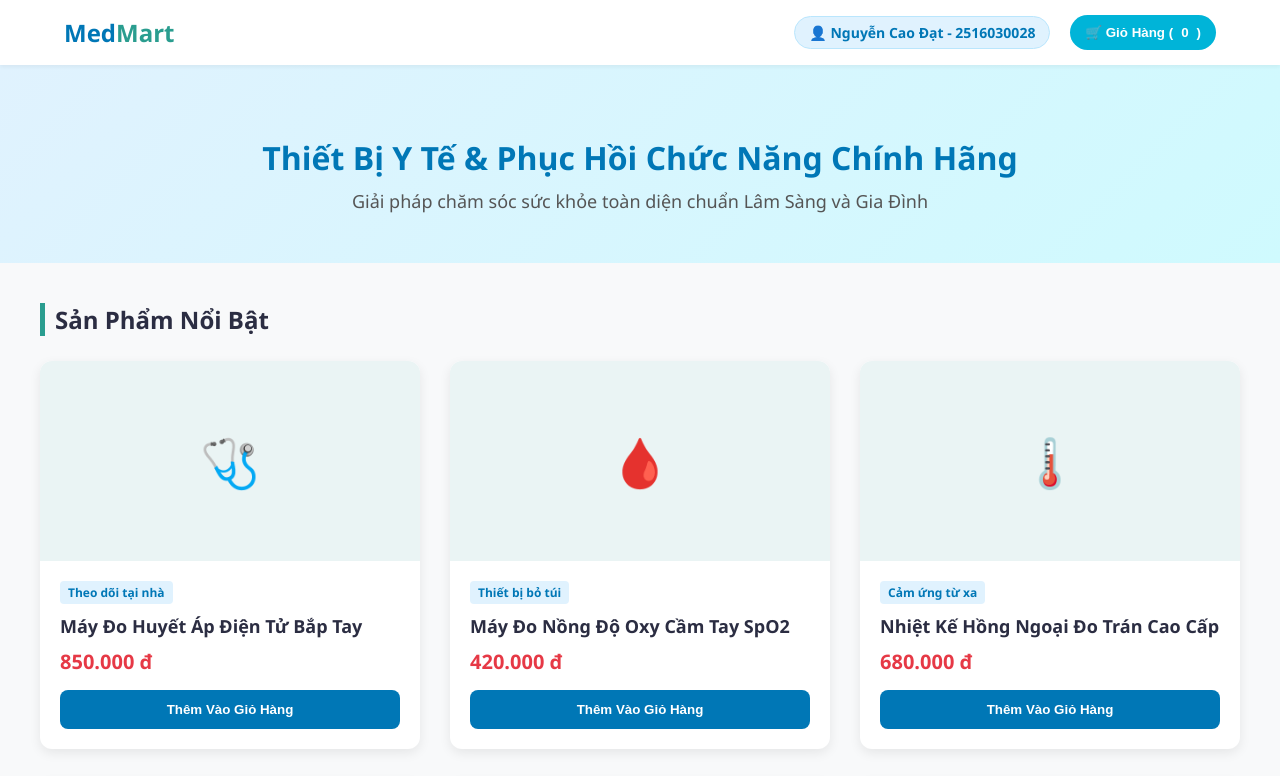
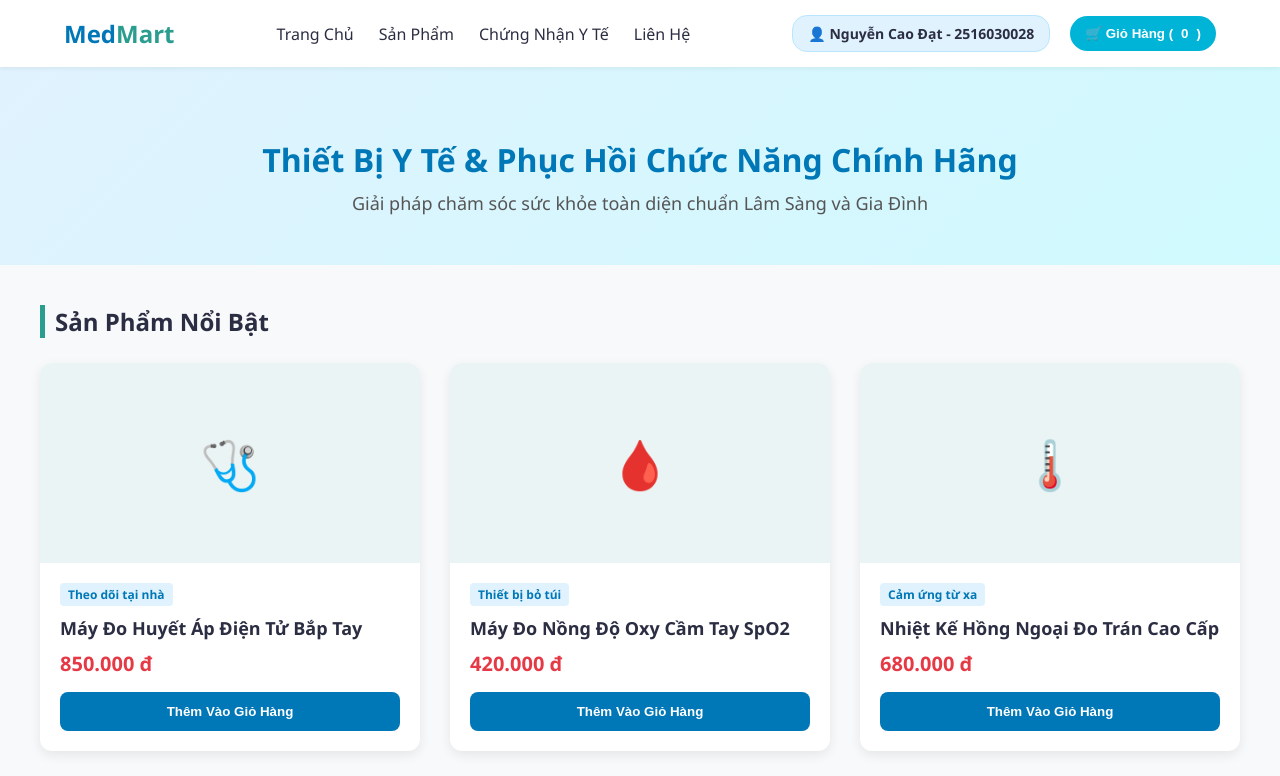
Before and after one commit to ncaodat72-cmyk/thiet-bi-y-te, a plain HTML site: page index.html in a window 1280 px wide. Shown: the top 776 px of the page. Drawn offline with Linux system fonts and the light colour scheme.

Commit message:
Add files via upload

```diff
--- a/index.html
+++ b/index.html
@@ -3,7 +3,7 @@
 <head>
     <meta charset="UTF-8">
     <meta name="viewport" content="width=device-width, initial-scale=1.0">
-    <title>MedMart - Nguyễn Cao Đạt (2516030028)</title>
+    <title>MedMart - Cửa Hàng Thiết Bị Y Tế Chính Hãng</title>
     <style>
         :root {
             --primary: #00b4d8;
@@ -45,20 +45,37 @@
 
         .logo span { color: var(--secondary); }
 
-        .user-info {
-            background-color: #e0f2fe;
-            color: var(--primary-dark);
-            padding: 6px 14px;
-            border-radius: 20px;
-            font-size: 14px;
-            font-weight: 600;
-            border: 1px solid #bae6fd;
+        .nav-links {
+            list-style: none;
+            display: flex;
+            gap: 25px;
+            margin: 0;
+            padding: 0;
         }
 
-        .nav-actions {
+        .nav-links a {
+            text-decoration: none;
+            color: var(--text-dark);
+            font-weight: 500;
+            transition: color 0.3s;
+        }
+
+        .nav-links a:hover { color: var(--primary); }
+
+        .nav-right {
             display: flex;
             align-items: center;
             gap: 20px;
+        }
+
+        .user-info {
+            font-size: 14px;
+            color: var(--text-dark);
+            font-weight: 600;
+            background: #e0f2fe;
+            padding: 8px 15px;
+            border-radius: 15px;
+            border: 1px solid #bae6fd;
         }
 
         .cart-icon-btn {
@@ -128,7 +145,7 @@
             display: flex;
             align-items: center;
             justify-content: center;
-            font-size: 48px;
+            font-size: 48px; /* Dùng tạm Emoji làm hình ảnh mẫu */
         }
 
         .product-info {
@@ -218,15 +235,10 @@
             background-color: var(--text-dark);
             color: white;
             text-align: center;
-            padding: 25px;
+            padding: 20px;
             margin-top: 40px;
             font-size: 14px;
-            line-height: 1.8;
-        }
-
-        footer .student-sig {
-            color: var(--primary);
-            font-weight: bold;
+            line-height: 1.6;
         }
     </style>
 </head>
@@ -234,8 +246,17 @@
 
     <nav>
         <a href="#" class="logo">Med<span>Mart</span></a>
-        <div class="nav-actions">
-            <div class="user-info"> 👤 Nguyễn Cao Đạt - 2516030028</div>
+        <ul class="nav-links">
+            <li><a href="#">Trang Chủ</a></li>
+            <li><a href="#">Sản Phẩm</a></li>
+            <li><a href="#">Chứng Nhận Y Tế</a></li>
+            <li><a href="#">Liên Hệ</a></li>
+        </ul>
+        <div class="nav-right">
+            <!-- Thêm thông tin sinh viên trên thanh Navbar -->
+            <div class="user-info">
+                👤 Nguyễn Cao Đạt - 2516030028
+            </div>
             <button class="cart-icon-btn" onclick="scrollToCart()">
                 🛒 Giỏ Hàng (<span id="cart-count">0</span>)
             </button>
@@ -257,19 +278,19 @@
                 <p style="color: #777;">Chưa có sản phẩm nào trong giỏ hàng.</p>
             </div>
             <div class="cart-total">Tổng thanh toán: <span id="cart-total-price" style="color:var(--danger)">0đ</span></div>
-
             <button class="btn-checkout" onclick="checkoutAlert()">Tiến Hành Đặt Hàng</button>
-
             <div style="clear: both;"></div>
         </div>
     </div>
 
     <footer>
+        <!-- Thêm thông tin sinh viên vào vùng Footer -->
         <p>© 2026 MedMart - Hệ thống phân phối thiết bị y tế đạt chuẩn ISO 13485.</p>
-        <p>Phát triển và Quản trị bởi sinh viên: <span class="student-sig">Nguyễn Cao Đạt</span> | Mã số sinh viên: <span class="student-sig">2516030028</span></p>
+        <p style="color: #a0aec0; margin-top: 5px; font-size: 13px;">Sinh viên thực hiện: <strong>Nguyễn Cao Đạt</strong> | MSV: <strong>2516030028</strong></p>
     </footer>
 
     <script>
+        // Mảng danh sách sản phẩm y tế giả lập
         const products = [
             { id: 101, name: "Máy Đo Huyết Áp Điện Tử Bắp Tay", price: 850000, tag: "Theo dõi tại nhà", icon: "🩺" },
             { id: 102, name: "Máy Đo Nồng Độ Oxy Cầm Tay SpO2", price: 420000, tag: "Thiết bị bỏ túi", icon: "🩸" },
@@ -279,11 +300,14 @@
             { id: 106, name: "Máy Tạo Oxy Y Tế Gia Đình 5 Lít", price: 8900000, tag: "Hỗ trợ thở khẩn cấp", icon: "🔋" }
         ];
 
+        // Mảng lưu trữ trạng thái giỏ hàng hiện tại
         let cart = [];
 
+        // HÀM HIỂN THỊ DANH SÁCH SẢN PHẨM LÊN GIAO DIỆN
         function displayProducts() {
             const container = document.getElementById('product-container');
             container.innerHTML = "";
+
             products.forEach(p => {
                 const card = `
                     <div class="product-card">
@@ -300,6 +324,7 @@
             });
         }
 
+        // HÀM THÊM SẢN PHẨM VÀO GIỎ HÀNG
         function addToCart(productId) {
             const product = products.find(p => p.id === productId);
             const cartItem = cart.find(item => item.id === productId);
@@ -312,10 +337,13 @@
             updateCartUI();
         }
 
+        // HÀM CẬP NHẬT GIAO DIỆN GIỎ HÀNG VÀ TÍNH TỔNG TIỀN
         function updateCartUI() {
+            // Cập nhật số lượng trên badge biểu tượng navbar
             const totalItems = cart.reduce((sum, item) => sum + item.quantity, 0);
             document.getElementById('cart-count').innerText = totalItems;
 
+            // Cập nhật chi tiết vùng giỏ hàng bên dưới
             const cartListContainer = document.getElementById('cart-items-list');
             const totalPriceContainer = document.getElementById('cart-total-price');
 
@@ -350,26 +378,29 @@
             totalPriceContainer.innerText = totalMoney.toLocaleString('vi-VN') + " đ";
         }
 
+        // HÀM XÓA SẢN PHẨM KHỎI GIỎ HÀNG
         function removeFromCart(productId) {
             cart = cart.filter(item => item.id !== productId);
             updateCartUI();
         }
 
+        // CUỘN TRANG XUỐNG VÙNG GIỎ HÀNG KHI BẤM NÚT TRÊN NAVBAR
         function scrollToCart() {
             document.getElementById('cart-anchor').scrollIntoView({ behavior: 'smooth' });
         }
 
-        // HÀM HIỂN THỊ THÔNG BÁO XÁC NHẬN ĐƠN HÀNG ĐỘC LẬP
+        // THÔNG BÁO KHI BẤM ĐẶT HÀNG
         function checkoutAlert() {
-            if (cart.length === 0) {
+            if(cart.length === 0) {
                 alert("Giỏ hàng của bạn đang trống!");
             } else {
-                alert("Yêu cầu đơn hàng đã được ghi nhận thành công tại MedMart!\nChúng tôi sẽ sớm liên hệ lại để xác nhận đơn hàng.");
+                alert("Yêu cầu đơn hàng đã được gửi! Chúng tôi sẽ liên hệ để xác nhận cấu hình thiết bị y tế phù hợp.");
                 cart = [];
                 updateCartUI();
             }
         }
 
+        // Chạy khởi tạo danh sách khi tải xong trang web
         window.onload = displayProducts;
     </script>
 </body>
```
